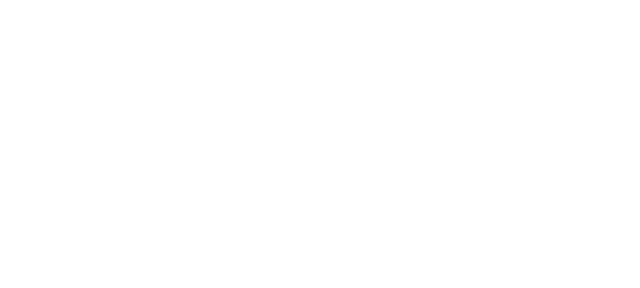
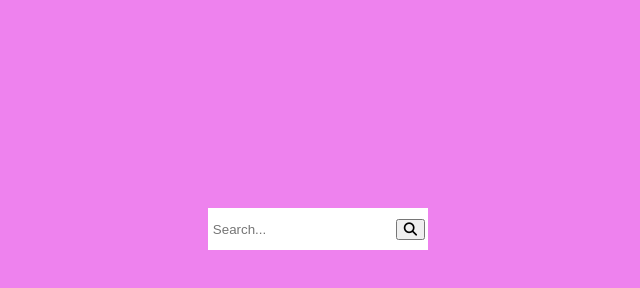
Before and after one commit to acciojob/Interactive-Search-Karansayambar, a website: page main.html in a window 1280 px wide. Shown: the whole page, without its empty margins (0-640 px from the left). Drawn offline with Linux system fonts and the light colour scheme.

Commit message:
created a submission

```diff
--- a/main.html
+++ b/main.html
@@ -4,10 +4,15 @@
 
 <head>
 	<link rel="stylesheet" href="styles.css">
+	<link rel="stylesheet" href="https://cdnjs.cloudflare.com/ajax/libs/font-awesome/6.5.1/css/all.min.css" />
 </head>
 
 <body>
 	<!-- the entire body must be written by student -->
+	<div class="search">
+		<input class="input" placeholder="Search...">
+		<button onclick="activateSearch()" class="btn"><i class="fa-solid fa-magnifying-glass"></i></button>
+	</div>
     <script type="text/javascript" src="./script.js">
 </script>
 
--- a/script.js
+++ b/script.js
@@ -1 +1,9 @@
 //your JS code here. If required.
+function activateSearch() {
+	const search1 = document.getElementsByClassName("search");
+	const active1 = document.getElementsByClassName("input");
+	search1.classList.toggle("active");
+	 if (search1.classList.contains("active")) {
+            active1.focus();
+        }
+}
--- a/styles.css
+++ b/styles.css
@@ -1 +1,19 @@
 /*  your css code here. If applicable */
+body{
+	background-color:violet;
+	text-align:center;
+	padding-top:200px;
+}
+.search{
+	background:white;
+	width:220px;
+	margin-left:200px;
+	transition: width 0.3s ease-in-out;
+}
+ .search.active {
+	 width: 300px;
+ }
+.input{
+	border:none;
+	height:40px;
+}
```
